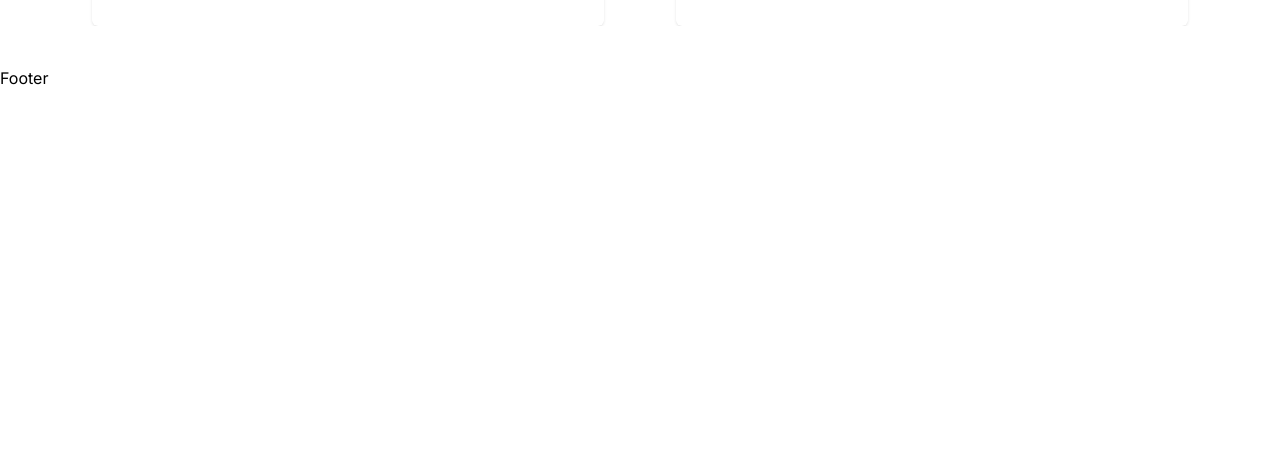
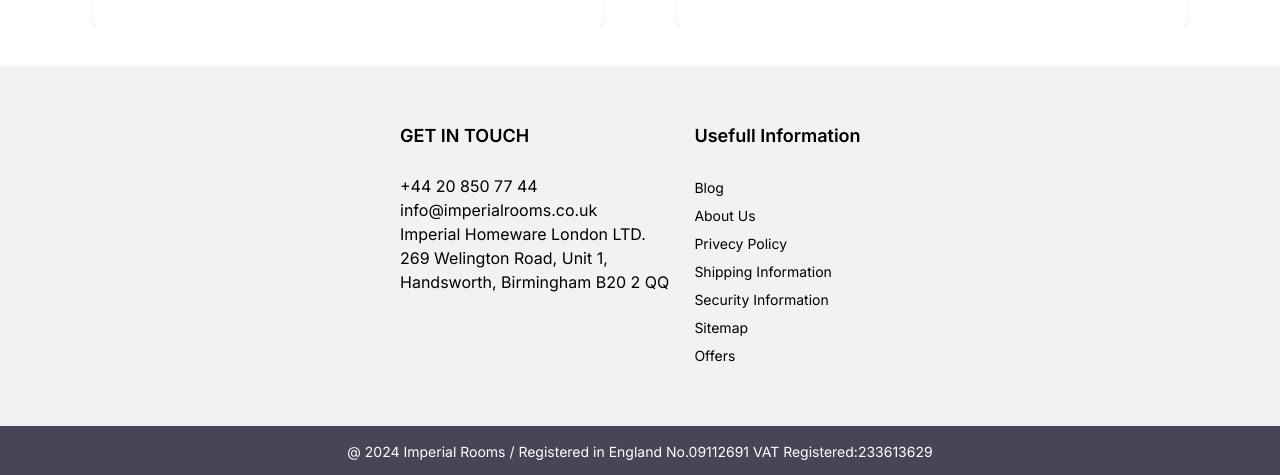
Before and after one commit to numanbinnasrullah/imperial-rooms, a Next.js app: page / in a window 1280 px wide. Shown: the part 4418-4893 px from the top of the page. Before the commit the page ends 4508 px from the top, so only its background shows below. Built offline with nearby package versions, Linux system fonts and the light colour scheme.

Commit message:
6 change

```diff
--- a/src/app/(components)/Footer/Footer.jsx
+++ b/src/app/(components)/Footer/Footer.jsx
@@ -11,7 +11,31 @@ import Footerbar from "./Footerbar";
 const Footer = () => {
     return (
         <>
-        <h1>Footer</h1>
+            <div className="bg-[#F2F2F2] w-full px-9 py-10  xl:px-44 xl:py-14 xl:space-x-4 lg:px-8 lg:py-10 flex flex-wrap justify-center">
+                <div className="lg:w-[30%] md:w-[50%] leading-6 ">
+                    <h2 className="text-lg font-semibold mb-6">GET IN TOUCH</h2>
+                    <p>+44 20 850 77 44</p>
+                    <p>info@imperialrooms.co.uk</p>
+                    <p>Imperial Homeware London LTD. 269 Welington Road, Unit 1, Handsworth, Birmingham B20 2 QQ</p>
+                </div>
+                <div className="lg:w-[20%] md:w-[50%] w-full">
+                    <h2 className="text-lg font-semibold mb-6">Usefull Information</h2>
+                    <div className="flex flex-col text-sm leading-7">
+                        <Link href='/about'>Blog</Link>
+                        <Link href='/about'>About Us</Link>
+                        <Link href='/about'>Privecy Policy</Link>
+                        <Link href='/about'>Shipping Information</Link>
+                        <Link href='/about'>Security Information</Link>
+                        <Link href='/about'>Sitemap</Link>
+                        <Link href='/about'>Offers</Link>
+                    </div>
+
+                </div>
+
+
+
+            </div>
+        <Footerbar />
         </>
     )
 }
```
